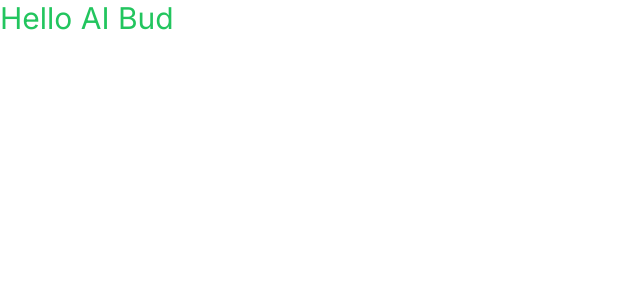
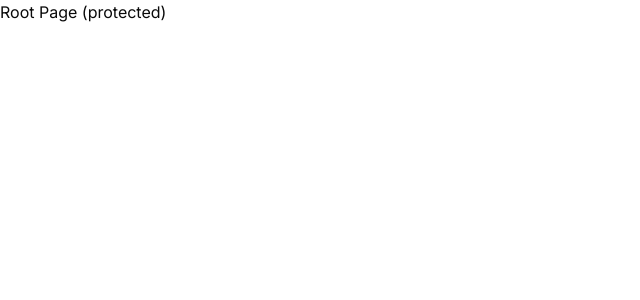
Before and after one commit to siddhartharya0809/ai-bud, a Next.js app: page / in a window 1280 px wide. Shown: the top 300 px of the page, without its empty margins (0-640 px from the left). Built offline with nearby package versions, Linux system fonts and the light colour scheme.

Commit message:
folder st #1

```diff
--- /dev/null
+++ b/app/(auth)/(routes)/login/page.tsx
@@ -0,0 +1,8 @@
+const LoginPage = () => {
+  return (
+    <div>
+      <h1>Login Page(Unprotected)</h1>
+    </div>
+  )
+}
+export default LoginPage;
--- /dev/null
+++ b/app/(root)/(routes)/page.tsx
@@ -0,0 +1,10 @@
+const Root = () => {
+  return (
+    <div>
+      Root Page (protected)
+    </div>
+  )
+}
+
+
+export default Root;
--- a/app/page.tsx
+++ /dev/null
@@ -1,7 +0,0 @@
-import Image from 'next/image'
-
-export default function Home() {
-  return (
-    <div className='text-green-500 text-3xl'>Hello AI Bud</div>
-  )
-}
```
